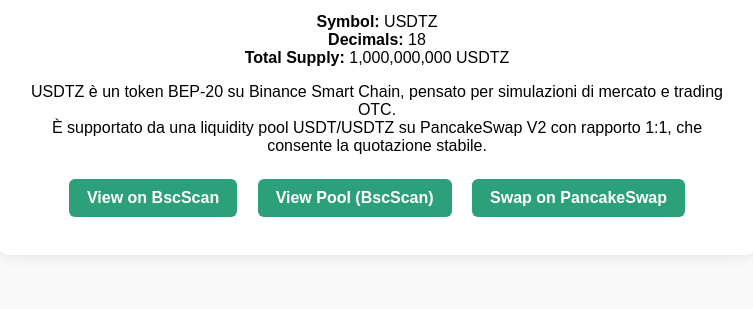
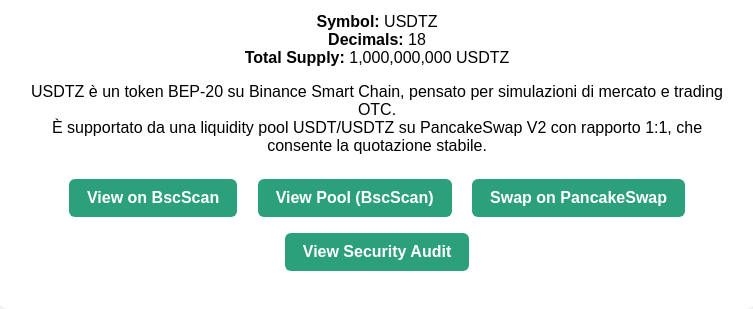
Before and after one commit to ProjectUSDTz/usdtz-site, a plain HTML site: page index.html in a window 1280 px wide. Shown: the part 341-650 px from the top of the page, without its empty margins (263-1016 px from the left). Drawn offline with Linux system fonts and the light colour scheme.

Commit message:
Update index.html

```diff
--- a/index.html
+++ b/index.html
@@ -39,6 +39,7 @@
     <a href="https://bscscan.com/address/0x5a90Ec8873969982b82B80d246F70898c0b6A0BC" target="_blank">View on BscScan</a>
     <a href="https://bscscan.com/address/0x6cad41d0Ac6EEAc92B0aF5d1E1d77be3D0273714" target="_blank">View Pool (BscScan)</a>
     <a href="https://pancakeswap.finance/swap" target="_blank">Swap on PancakeSwap</a>
+    <a href="USDTZed20_Audit_Report.pdf" target="_blank">View Security Audit</a>
   </div>
 </body>
 </html>
```
